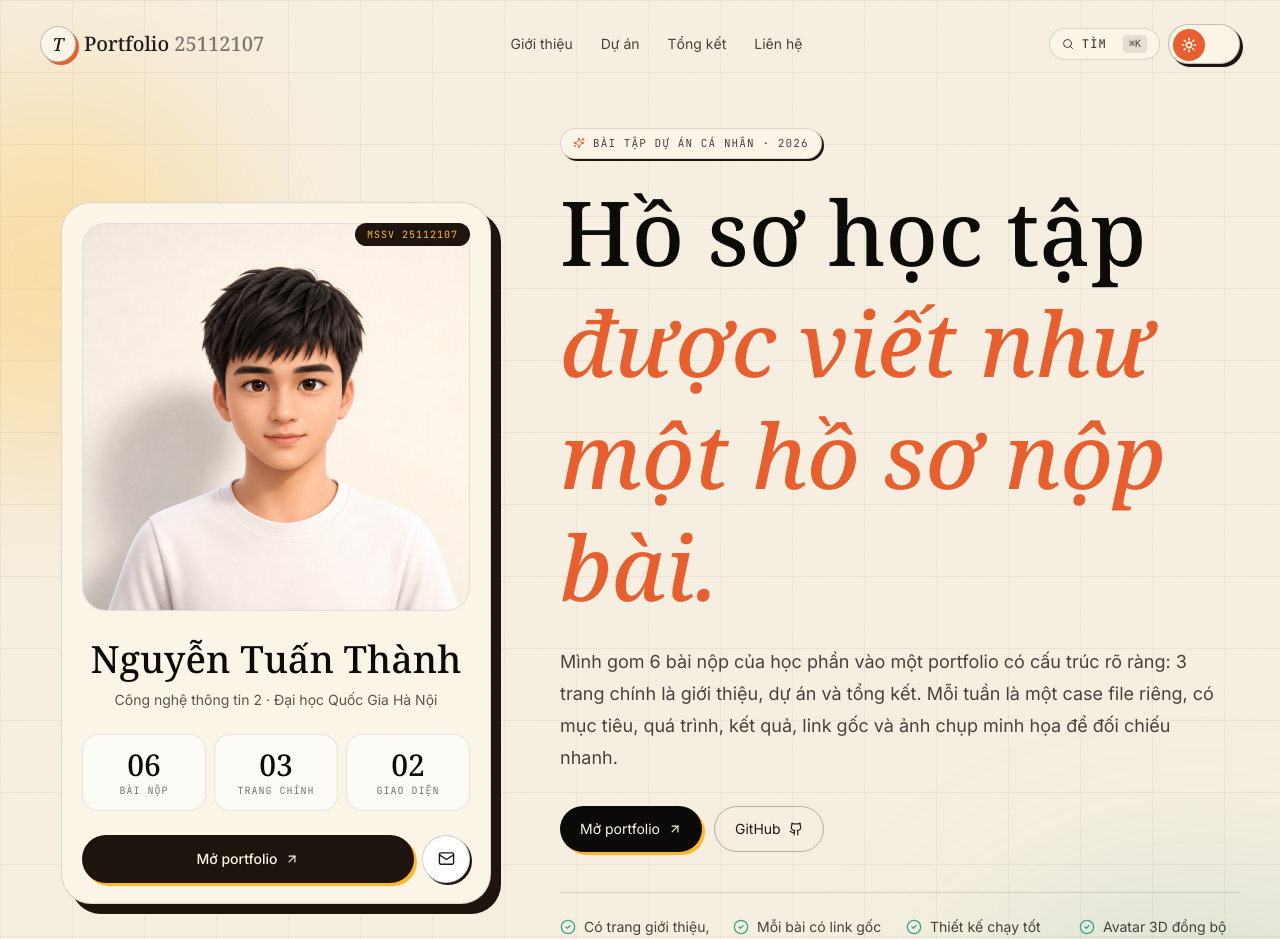
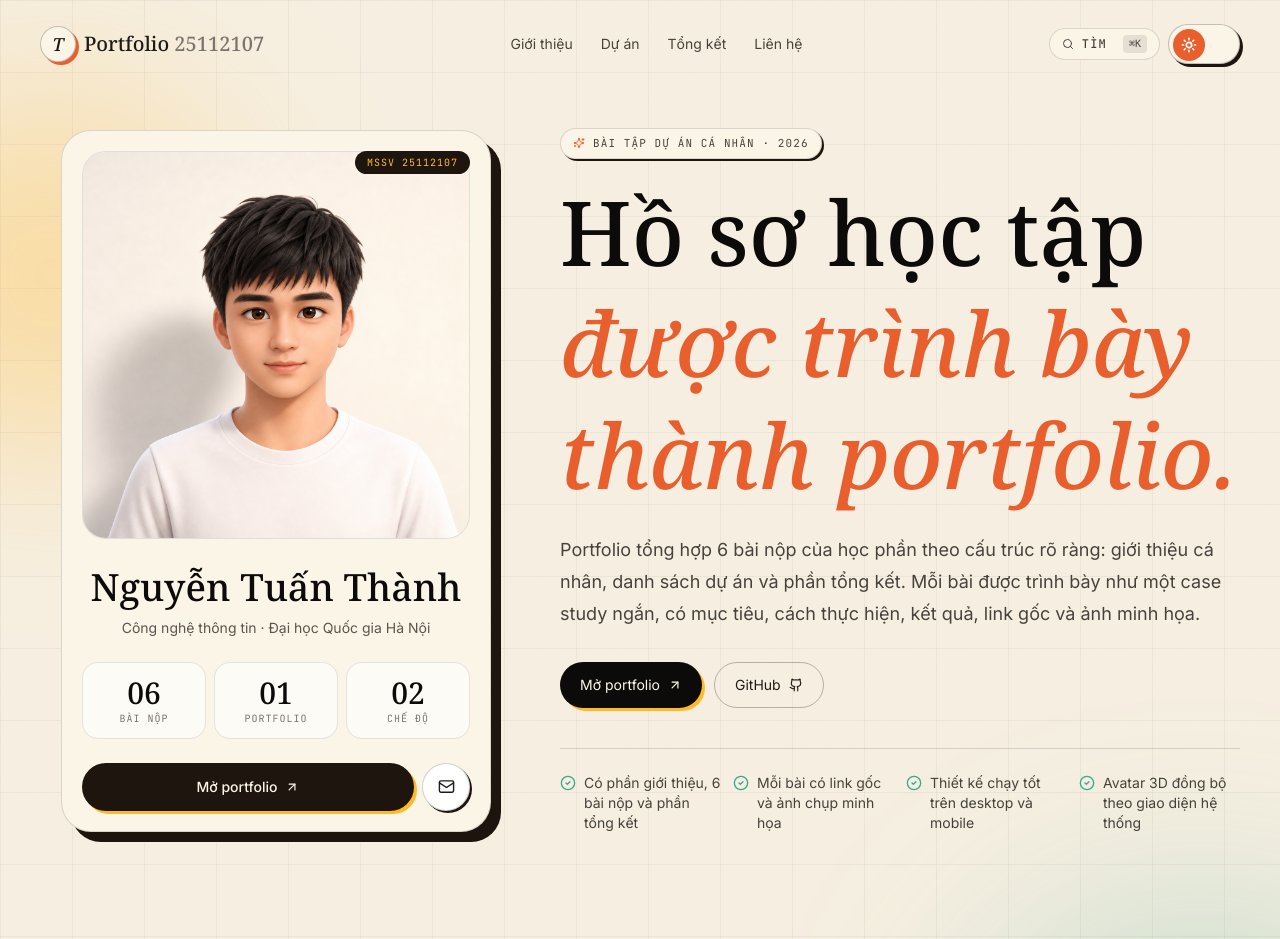
Before and after one commit to ThanhNguyn/vnu-portfolio-25112107, a React (Vite) app: page / in a window 1280 px wide. Shown: the top 939 px of the page. Built offline with nearby package versions, Linux system fonts and the light colour scheme.

Commit message:
Refine portfolio copy

```diff
--- a/src/app/App.tsx
+++ b/src/app/App.tsx
@@ -27,8 +27,8 @@ const student = {
   name: "Nguyễn Tuấn Thành",
   handle: "@thanhnguyn",
   studentId: "25112107",
-  school: "Đại học Quốc Gia Hà Nội",
-  className: "Công nghệ thông tin 2",
+  school: "Đại học Quốc gia Hà Nội",
+  className: "Công nghệ thông tin",
   email: "25112107@vnu.edu.vn",
   github: "https://github.com/thanhnguyn",
 };
@@ -41,8 +41,8 @@ const projectCategories: ProjectCategory[] = [
 ];
 
 const rubricSignals = [
-  "Có trang giới thiệu, 6 bài nộp và trang tổng kết",
-  "Mỗi bài có link gốc và ảnh chụp minh họa thật",
+  "Có phần giới thiệu, 6 bài nộp và phần tổng kết",
+  "Mỗi bài có link gốc và ảnh chụp minh họa",
   "Thiết kế chạy tốt trên desktop và mobile",
   "Avatar 3D đồng bộ theo giao diện hệ thống",
 ];
@@ -186,8 +186,8 @@ function HeroCard() {
         <div className="mt-6 grid grid-cols-3 gap-2 text-center">
         {[
           { value: "06", label: "bài nộp" },
-          { value: "03", label: "trang chính" },
-          { value: "02", label: "giao diện" },
+          { value: "01", label: "portfolio" },
+          { value: "02", label: "chế độ" },
         ].map((item) => (
           <div
             key={item.label}
@@ -236,13 +236,13 @@ function Hero() {
 
           <h2 className="max-w-4xl text-balance font-serif text-5xl leading-tight text-stone-950 md:text-7xl lg:text-[7vw] dark:text-white">
             Hồ sơ học tập<br />
-            <em className="text-[#e85d2c] dark:text-[#ffb829]">được viết như một hồ sơ nộp bài.</em>
+            <em className="text-[#e85d2c] dark:text-[#ffb829]">được trình bày thành portfolio.</em>
           </h2>
 
           <p className="mt-6 max-w-2xl text-base leading-8 text-stone-700 dark:text-white/70 md:text-lg">
-            Mình gom 6 bài nộp của học phần vào một portfolio có cấu trúc rõ ràng:
-            3 trang chính là giới thiệu, dự án và tổng kết. Mỗi tuần là một case file riêng, có
-            mục tiêu, quá trình, kết quả, link gốc và ảnh chụp minh họa để đối chiếu nhanh.
+            Portfolio tổng hợp 6 bài nộp của học phần theo cấu trúc rõ ràng:
+            giới thiệu cá nhân, danh sách dự án và phần tổng kết. Mỗi bài được trình bày như
+            một case study ngắn, có mục tiêu, cách thực hiện, kết quả, link gốc và ảnh minh họa.
           </p>
 
           <div className="mt-8 flex flex-wrap gap-3">
@@ -290,7 +290,7 @@ function ProjectBoard({ onOpenProject }: { onOpenProject: (slug: string) => void
         <div>
           <p className="font-mono text-[11px] uppercase tracking-[0.35em] text-stone-600 dark:text-white/50">— Bài nộp</p>
           <h3 className="mt-2 text-balance font-serif text-4xl leading-tight text-stone-950 dark:text-white md:text-6xl">
-            6 bài nộp, 1 portfolio.
+            6 bài nộp trong một portfolio.
           </h3>
         </div>
 
@@ -444,17 +444,17 @@ function Reflection() {
     {
       icon: BookOpenCheck,
       title: "Điều học được",
-      text: "Biết cách gom bài rời rạc thành một sản phẩm thống nhất, có câu chuyện rõ và có nhịp đọc từ giới thiệu tới kết thúc.",
+      text: "Các bài nộp rời rạc được tổ chức thành một sản phẩm thống nhất, có cấu trúc đọc rõ từ giới thiệu, dự án đến tổng kết.",
     },
     {
       icon: Search,
       title: "Thách thức",
-      text: "Khó nhất là biến bằng chứng học tập thành thứ người xem hiểu ngay, không chỉ là một đống link và ảnh chụp.",
+      text: "Phần khó nhất là biến bằng chứng học tập thành nội dung dễ hiểu, không chỉ dừng ở danh sách link và ảnh chụp.",
     },
     {
       icon: Sparkles,
       title: "Áp dụng tiếp",
-      text: "Các kỹ năng tổ chức dữ liệu, tìm kiếm nguồn, prompt engineering và AI có trách nhiệm có thể dùng lại cho học tập và dự án nhóm.",
+      text: "Kỹ năng tổ chức dữ liệu, tìm kiếm nguồn, prompt engineering và sử dụng AI có trách nhiệm có thể áp dụng tiếp cho học tập và dự án nhóm.",
     },
   ];
 
@@ -499,7 +499,7 @@ function Contact() {
         <div className="lg:col-span-6">
           <p className="font-mono text-[11px] uppercase tracking-[0.35em] text-stone-600 dark:text-white/50">— Submit ready</p>
           <h3 className="mt-2 text-balance font-serif text-5xl leading-tight text-stone-950 dark:text-white md:text-7xl">
-            Portfolio sẵn để nộp.
+            Hồ sơ đã sẵn sàng.
           </h3>
         </div>
 
--- a/src/app/components/case-study.tsx
+++ b/src/app/components/case-study.tsx
@@ -61,7 +61,7 @@ export const projects: Project[] = [
     problem:
       "Bài yêu cầu chứng minh khả năng quản lý tệp và thư mục bằng một cấu trúc rõ ràng, dễ tìm và dễ mở rộng.",
     approach:
-      "Mình chia nội dung theo từng lớp, giữ quy tắc tên thống nhất và đính kèm ảnh chụp minh họa để người xem đọc cấu trúc ngay.",
+      "Nội dung được chia theo từng lớp, giữ quy tắc tên thống nhất và đính kèm ảnh chụp minh họa để cấu trúc dễ theo dõi.",
     outcome:
       "Bộ bài nộp cho thấy cách tổ chức dữ liệu gọn gàng và có thể dùng lại cho các tuần sau.",
     metrics: [
@@ -87,9 +87,9 @@ export const projects: Project[] = [
     problem:
       "Bài tập yêu cầu không chỉ tìm ra thông tin mà còn giải thích được vì sao một nguồn đáng dùng hơn nguồn khác.",
     approach:
-      "Mình dùng các toán tử tìm kiếm như site:, filetype:, intitle: và inurl:, rồi ghi lại tiêu chí đánh giá theo tác giả, độ mới và mức liên quan.",
+      "Quy trình sử dụng các toán tử tìm kiếm như site:, filetype:, intitle: và inurl:, sau đó ghi lại tiêu chí đánh giá theo tác giả, độ mới và mức liên quan.",
     outcome:
-      "Phần trình bày cuối cho thấy quy trình tìm kiếm có kiểm soát, đủ rõ để người đọc theo dõi cách mình chọn nguồn.",
+      "Phần trình bày cuối cho thấy quy trình tìm kiếm có kiểm soát, đủ rõ để theo dõi cách lựa chọn nguồn.",
     metrics: [
       { k: "Toán tử", v: "site / filetype / intitle" },
       { k: "Đánh giá", v: "tác giả, độ mới" },
@@ -113,7 +113,7 @@ export const projects: Project[] = [
     problem:
       "Yêu cầu mơ hồ khiến phản hồi của AI khó ổn định, nên cần biến nó thành một nhiệm vụ rõ đầu vào và đầu ra.",
     approach:
-      "Mình viết nhiều vòng, đổi thứ tự thông tin và thêm tiêu chí để xem chất lượng phản hồi thay đổi ra sao.",
+      "Prompt được viết qua nhiều vòng, điều chỉnh thứ tự thông tin và bổ sung tiêu chí để so sánh sự thay đổi của chất lượng phản hồi.",
     outcome:
       "Bản cuối cho thấy prompt đã trở thành một bản mô tả nhiệm vụ có thể kiểm chứng.",
     metrics: [
@@ -137,9 +137,9 @@ export const projects: Project[] = [
     summary:
       "Trình bày cách dùng công cụ quản lý dự án để phân công, theo dõi tiến độ và giữ nhịp làm việc chung của nhóm.",
     problem:
-      "Bài này cần chứng minh nhóm có tổ chức khi làm việc trực tuyến, không chỉ tạo bảng cho có.",
+      "Bài nộp cần thể hiện cách tổ chức nhóm khi làm việc trực tuyến, không chỉ dừng ở việc tạo bảng quản lý.",
     approach:
-      "Mình mô tả quy trình bằng Kanban, danh sách nhiệm vụ và các mốc cập nhật để mọi người nhìn thấy trạng thái công việc.",
+      "Quy trình được mô tả bằng Kanban, danh sách nhiệm vụ và các mốc cập nhật để trạng thái công việc được thể hiện rõ.",
     outcome:
       "Sản phẩm cuối cho thấy workflow nhóm rõ ràng hơn: trách nhiệm, deadline và trạng thái việc được đặt đúng chỗ.",
     metrics: [
@@ -163,11 +163,11 @@ export const projects: Project[] = [
     summary:
       "Xây dựng sản phẩm nội dung số với AI tạo sinh, từ phác thảo workflow tới hoàn thiện infographic hoặc bài trình bày.",
     problem:
-      "Bài này đòi hỏi dùng AI như công cụ hỗ trợ sáng tạo, không để nội dung bị rời rạc hoặc quá máy móc.",
+      "Bài nộp yêu cầu sử dụng AI như công cụ hỗ trợ sáng tạo, đồng thời giữ nội dung mạch lạc và có chọn lọc.",
     approach:
-      "Mình chia quy trình thành các bước: lên ý tưởng, tạo bản nháp, lọc nội dung, chỉnh visual và chốt đầu ra.",
+      "Quy trình được chia thành các bước: lên ý tưởng, tạo bản nháp, lọc nội dung, chỉnh visual và chốt đầu ra.",
     outcome:
-      "Kết quả là một workflow dễ giải thích và có thể tái sử dụng cho các bài nội dung số khác.",
+      "Kết quả là một workflow dễ giải thích và có thể tái sử dụng cho các sản phẩm nội dung số khác.",
     metrics: [
       { k: "Workflow", v: "tạo nội dung" },
       { k: "Bản nháp", v: "đã lọc ý" },
@@ -189,11 +189,11 @@ export const projects: Project[] = [
     summary:
       "Phân tích chính sách, xây dựng bộ nguyên tắc cá nhân và phản biện các thách thức đạo đức khi dùng AI trong môi trường đại học.",
     problem:
-      "Bài này không chỉ nói về AI có trách nhiệm mà còn phải chuyển nó thành nguyên tắc cá nhân có thể áp dụng được.",
+      "Bài nộp không chỉ trình bày khái niệm AI có trách nhiệm mà còn chuyển nội dung đó thành nguyên tắc có thể áp dụng trong học tập.",
     approach:
-      "Mình đọc lại policy, đối chiếu các rủi ro như đạo văn, phụ thuộc AI và thiếu minh bạch, rồi rút ra bộ nguyên tắc riêng.",
+      "Nội dung đối chiếu policy với các rủi ro như đạo văn, phụ thuộc AI và thiếu minh bạch, từ đó rút ra bộ nguyên tắc áp dụng cho học tập.",
     outcome:
-      "Bộ nguyên tắc cuối cùng vừa thực tế vừa đủ chặt để dùng trong học tập và các dự án sau này.",
+      "Bộ nguyên tắc cuối cùng vừa thực tế vừa đủ chặt để sử dụng trong học tập và các dự án tiếp theo.",
     metrics: [
       { k: "Nguyên tắc", v: "6 điều" },
       { k: "Phân tích", v: "liên hệ policy" },
@@ -363,7 +363,7 @@ export function CaseStudy({
           {[
             { title: "Bằng chứng", body: "Mỗi bài được gắn link gốc, mô tả đầu ra và lý do tổ chức nội dung." },
             { title: "Trình bày", body: "Cấu trúc được thiết kế để người xem đọc theo tuần, không bị lẫn giữa các nhiệm vụ." },
-            { title: "Tính nộp bài", body: "Có đủ phần giới thiệu, 6 case file và tổng kết theo rubric." },
+            { title: "Tính nộp bài", body: "Có đủ phần giới thiệu, 6 case study và phần tổng kết theo yêu cầu." },
           ].map((item) => (
             <div key={item.title} className="rounded-[22px] border border-stone-900/15 bg-[#fbf5e8] p-5 shadow-[4px_4px_0_0_#1c140d] dark:border-white/10 dark:bg-white/[0.04] dark:shadow-[4px_4px_0_0_#ffb829] dark:backdrop-blur">
               <div className="flex items-center gap-2 text-sm font-medium text-stone-950 dark:text-white">
```
Also changed, not shown: 1 other file (tests, documents, lock files or other folders).
